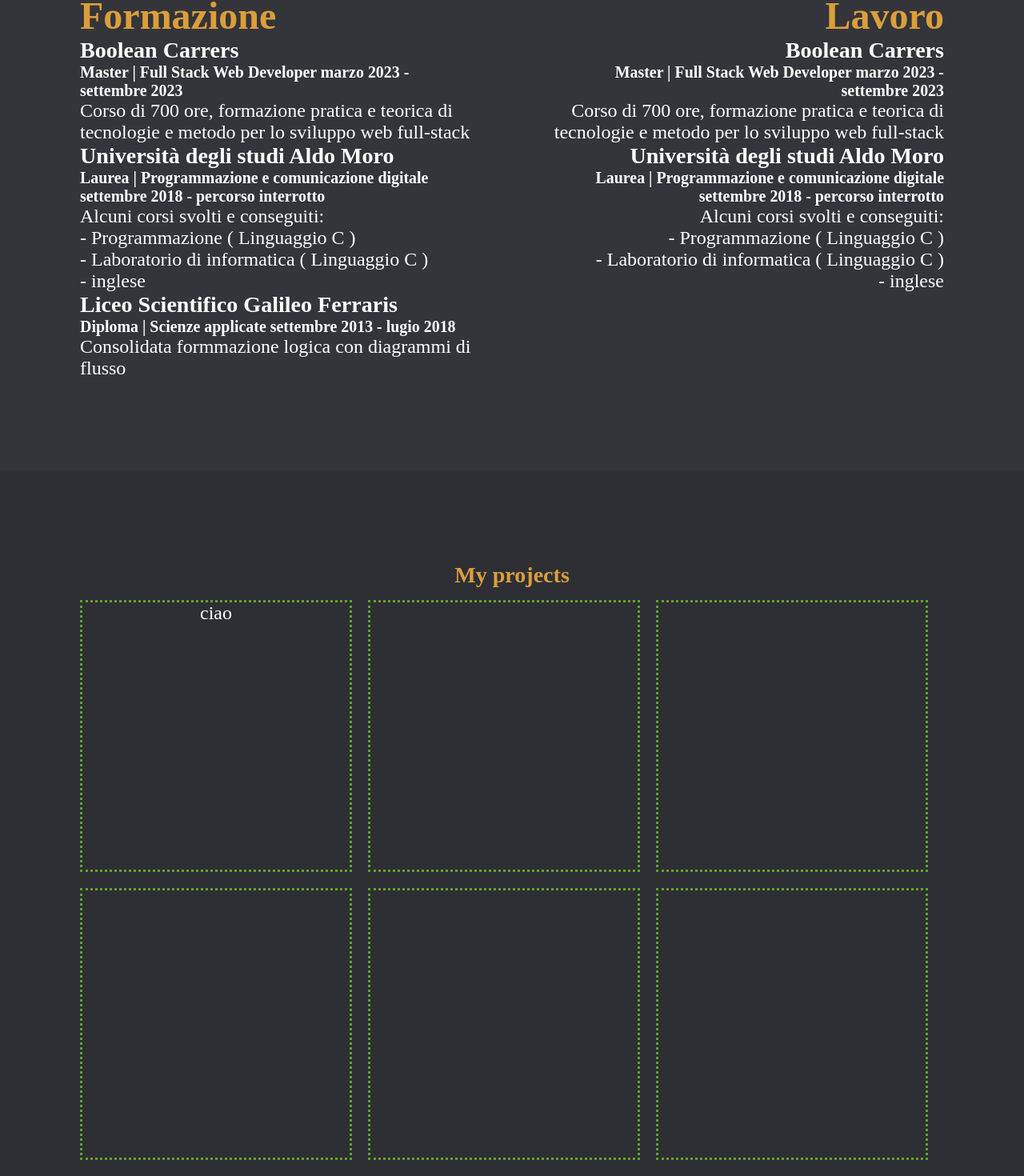
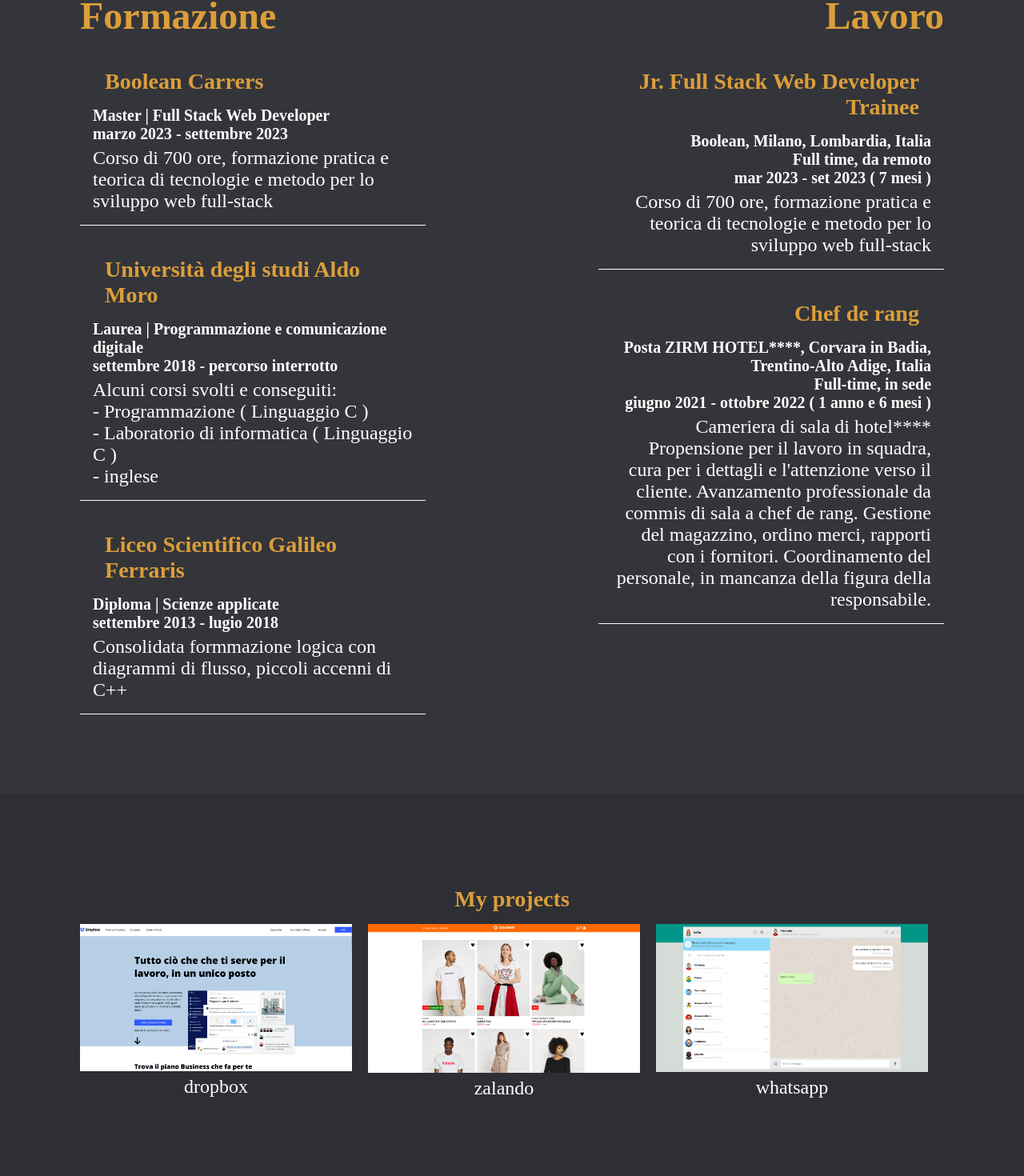
Before and after one commit to AlessandraMartera/portfolio_website, a Vue app: page / in a window 1280 px wide. Shown: the part 1012-2482 px from the top of the page at 80% size. Built offline with nearby package versions, Linux system fonts and the light colour scheme.

Commit message:
anchoerd section to link in navbar

```diff
--- a/src/components/AboutSection.vue
+++ b/src/components/AboutSection.vue
@@ -6,7 +6,7 @@
 </script>
 
 <template>
-    <section>
+    <section id="About_me">
         <div>
             <h3 class="highlighter">
                 About Me
@@ -29,11 +29,11 @@
 
                 <!-- Boolean -->
                 <div>
-                    <h3>
+                    <h3 class="highlighter">
                         Boolean Carrers
                     </h3>
                     <h5>
-                        Master | Full Stack Web Developer
+                        Master | Full Stack Web Developer <br>
                         marzo 2023 - settembre 2023
                     </h5>
                     <p>
@@ -43,11 +43,11 @@
 
                 <!-- università -->
                 <div>
-                    <h3>
+                    <h3 class="highlighter">
                         Università degli studi Aldo Moro
                     </h3>
                     <h5>
-                        Laurea | Programmazione e comunicazione digitale
+                        Laurea | Programmazione e comunicazione digitale <br>
                         settembre 2018 - percorso interrotto
                     </h5>
                     <p>Alcuni corsi svolti e conseguiti:
@@ -61,15 +61,15 @@
 
                 <!-- Liceo -->
                 <div>
-                    <h3>
+                    <h3 class="highlighter">
                         Liceo Scientifico Galileo Ferraris
                     </h3>
                     <h5>
-                        Diploma | Scienze applicate
+                        Diploma | Scienze applicate <br>
                         settembre 2013 - lugio 2018
                     </h5>
                     <p>
-                        Consolidata formmazione logica con diagrammi di flusso
+                        Consolidata formmazione logica con diagrammi di flusso, piccoli accenni di C++
                     </p>
                 </div>
 
@@ -83,12 +83,14 @@
 
                 <!-- Boolean -->
                 <div>
-                    <h3>
-                        Boolean Carrers
+                    <h3 class="highlighter">
+
+                        Jr. Full Stack Web Developer Trainee
                     </h3>
                     <h5>
-                        Master | Full Stack Web Developer
-                        marzo 2023 - settembre 2023
+                        Boolean, Milano, Lombardia, Italia <br>
+                        Full time, da remoto <br>
+                        mar 2023 - set 2023 ( 7 mesi )
                     </h5>
                     <p>
                         Corso di 700 ore, formazione pratica e teorica di tecnologie e metodo per lo sviluppo web full-stack
@@ -97,19 +99,20 @@
 
                 <!-- università -->
                 <div>
-                    <h3>
-                        Università degli studi Aldo Moro
+                    <h3 class="highlighter">
+                        Chef de rang
                     </h3>
                     <h5>
-                        Laurea | Programmazione e comunicazione digitale
-                        settembre 2018 - percorso interrotto
+                        Posta ZIRM HOTEL****, Corvara in Badia, Trentino-Alto Adige, Italia <br>
+                        Full-time, in sede <br>
+                        giugno 2021 - ottobre 2022 ( 1 anno e 6 mesi )
                     </h5>
-                    <p>Alcuni corsi svolti e conseguiti:
-                    <ul>
-                        <li> - Programmazione ( Linguaggio C )</li>
-                        <li> - Laboratorio di informatica ( Linguaggio C )</li>
-                        <li> - inglese</li>
-                    </ul>
+                    <p> Cameriera di sala di hotel****
+                        Propensione per il lavoro in squadra, cura per i dettagli e l'attenzione verso il cliente.
+
+                        Avanzamento professionale da commis di sala a chef de rang.
+                        Gestione del magazzino, ordino merci, rapporti con i fornitori.
+                        Coordinamento del personale, in mancanza della figura della responsabile.
                     </p>
                 </div>
             </div>
@@ -131,16 +134,31 @@
 
     #container {
         display: flex;
-
+        justify-content: space-between;
         gap: 100px;
 
 
         #training {
+            width: 40%;
             text-align: left;
         }
 
         #work {
+            width: 40%;
             text-align: right;
+        }
+
+        #training>div,
+        #work>div {
+            padding: 16px;
+            margin-top: 8px;
+            border-bottom: 1px $primary solid;
+        }
+
+        #training h5,
+        #work h5 {
+            margin-top: 8px;
+            margin-bottom: 5px;
         }
     }
 }
--- a/src/components/AppFooter.vue
+++ b/src/components/AppFooter.vue
@@ -39,7 +39,7 @@
 
 footer {
     padding: 20px;
-    height: 100px;
+    height: 150px;
     background-color: $background_dark;
 
     ul {
--- a/src/components/AppHeader.vue
+++ b/src/components/AppHeader.vue
@@ -18,9 +18,9 @@
     <nav>
       <ul>
         <li><a href="#">Home</a></li>
-        <li><a href="#">About me</a></li>
-        <li><a href="#">Projects</a></li>
-        <li><a href="#">Contacts</a></li>
+        <li><a href="#About_me">About me</a></li>
+        <li><a href="#Projects">Projects</a></li>
+        <li><a href="#Contacts">Contacts</a></li>
       </ul>
 
       <!-- contact me -->
--- a/src/components/FormContacts.vue
+++ b/src/components/FormContacts.vue
@@ -6,7 +6,7 @@
 </script>
 
 <template>
-    <section>
+    <section id="Contacts">
         <div>
             <h3 class="highlighter">
                 Contact me
--- a/src/components/ProjectsSection.vue
+++ b/src/components/ProjectsSection.vue
@@ -6,7 +6,7 @@
 </script>
 
 <template>
-    <section>
+    <section id="Projects">
         <div>
             <h3 class="highlighter">
                 My projects
@@ -15,12 +15,42 @@
             <!-- qui porbabilmente andrà un carosello -->
             <div id="projects">
 
-                <div class="square">ciao</div>
-                <div class="square"></div>
-                <div class="square"></div>
-                <div class="square"></div>
-                <div class="square"></div>
-                <div class="square"></div>
+                <div class="square">
+                    <img src="dropbox.png" alt="">
+                    <div>
+                        dropbox
+                    </div>
+                </div>
+                <div class="square">
+                    <img src="zalando.png" alt="">
+                    <div>
+                        zalando
+                    </div>
+                </div>
+                <div class="square">
+                    <img src="whatsapp.png" alt="">
+                    <div>
+                        whatsapp
+                    </div>
+                </div>
+                <div class="square">
+                    <img src="zoom.png" alt="">
+                    <div>
+                        zoom
+                    </div>
+                </div>
+                <div class="square">
+                    <img src="spotify.png" alt="">
+                    <div>
+                        spotify
+                    </div>
+                </div>
+                <div class="square">
+                    <img src="dropbox.png" alt="">
+                    <div>
+                        dropbox
+                    </div>
+                </div>
             </div>
 
         </div>
@@ -44,14 +74,20 @@
         display: flex;
         flex-wrap: wrap;
         gap: 20px;
+
+        .square {
+            width: calc((100%/3) - 20px);
+            aspect-ratio: 1/1;
+
+            img {
+                width: 100%;
+            }
+        }
     }
 }
 
 //DEBUG
-.square {
-    width: calc((100%/3) - 20px);
-    aspect-ratio: 1/1;
+.quare {
     border: rgb(95, 165, 42) 3px dotted;
-
 }
 </style>
```
